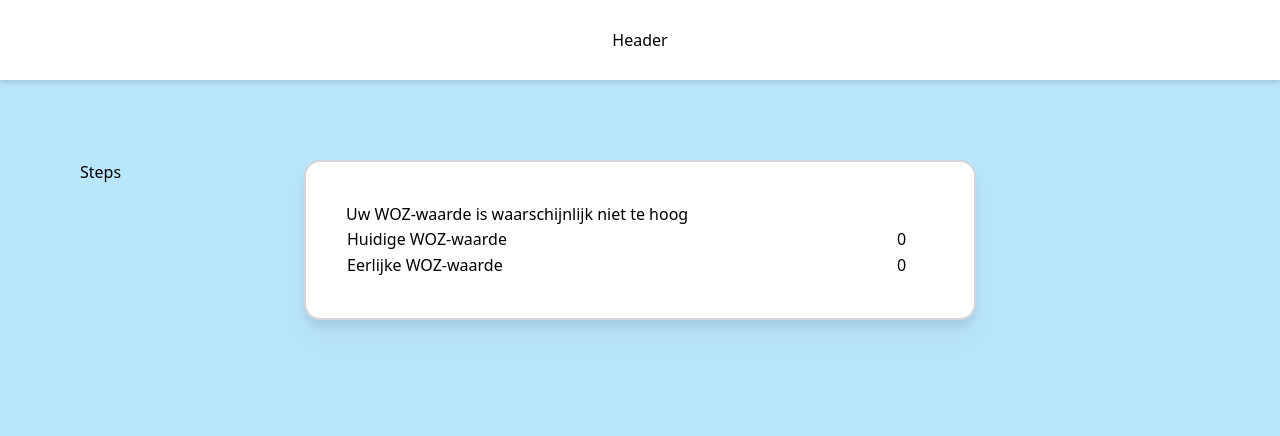
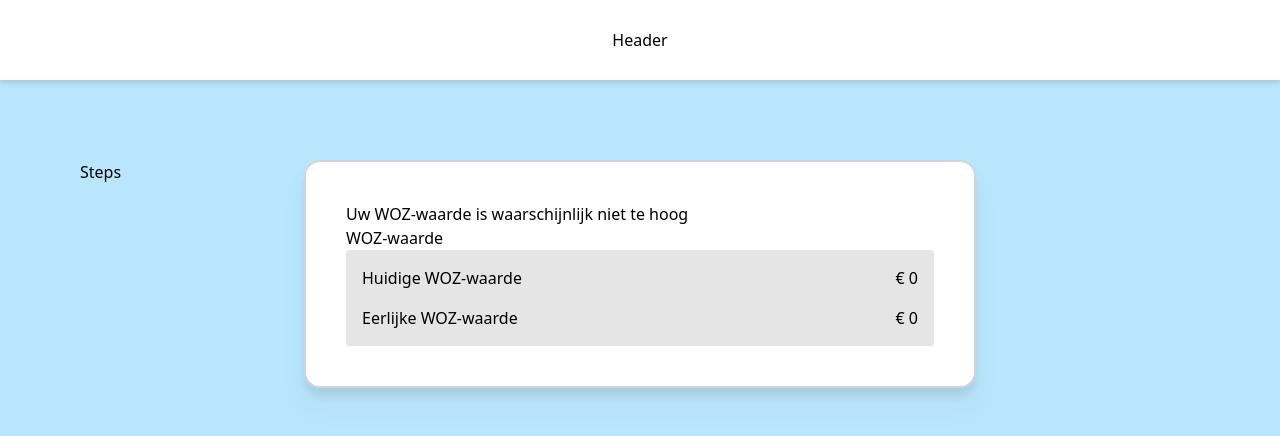
Before and after one commit to boris-arkenaar/eerlijke-woz, a Next.js app: page /no-savings in a window 1280 px wide. Shown: the top 436 px of the page. Built offline with nearby package versions, Linux system fonts and the light colour scheme.

Commit message:
Improve savings pages

```diff
--- a/pages/no-savings.tsx
+++ b/pages/no-savings.tsx
@@ -10,18 +10,17 @@ const NoSavingsPage: NextPage = () => {
     <Container>
       <>
         <h1>Uw WOZ-waarde is waarschijnlijk niet te hoog</h1>
-        <table className="w-full">
-          <tbody>
-            <tr>
-              <td>Huidige WOZ-waarde</td>
-              <td>{woz * 1000}</td>
-            </tr>
-            <tr>
-              <td>Eerlijke WOZ-waarde</td>
-              <td>{ewoz * 1000}</td>
-            </tr>
-          </tbody>
-        </table>
+        <h2>WOZ-waarde</h2>
+        <div className="w-full bg-neutral-200 rounded p-2">
+          <div className="flex justify-between p-2">
+            <span>Huidige WOZ-waarde</span>
+            <span>€ {(woz * 1000).toLocaleString("nl")}</span>
+          </div>
+          <div className="flex justify-between p-2">
+            <span>Eerlijke WOZ-waarde</span>
+            <span>€ {(ewoz * 1000).toLocaleString("nl")}</span>
+          </div>
+        </div>
       </>
     </Container>
   );
--- a/pages/savings.tsx
+++ b/pages/savings.tsx
@@ -10,18 +10,17 @@ const SavingsPage: NextPage = () => {
     <Container>
       <>
         <h1>U betaalt te veel belasting door een te hoge WOZ-waarde</h1>
-        <table className="w-full">
-          <tbody>
-            <tr>
-              <td>Huidige WOZ-waarde</td>
-              <td>{woz * 1000}</td>
-            </tr>
-            <tr>
-              <td>Eerlijke WOZ-waarde</td>
-              <td>{ewoz * 1000}</td>
-            </tr>
-          </tbody>
-        </table>
+        <h2>WOZ-waarde</h2>
+        <div className="w-full bg-neutral-200 rounded p-2">
+          <div className="flex justify-between p-2">
+            <span>Huidige WOZ-waarde</span>
+            <span>€ {(woz * 1000).toLocaleString("nl")}</span>
+          </div>
+          <div className="flex justify-between p-2">
+            <span>Eerlijke WOZ-waarde</span>
+            <span>€ {(ewoz * 1000).toLocaleString("nl")}</span>
+          </div>
+        </div>
       </>
     </Container>
   );
```
